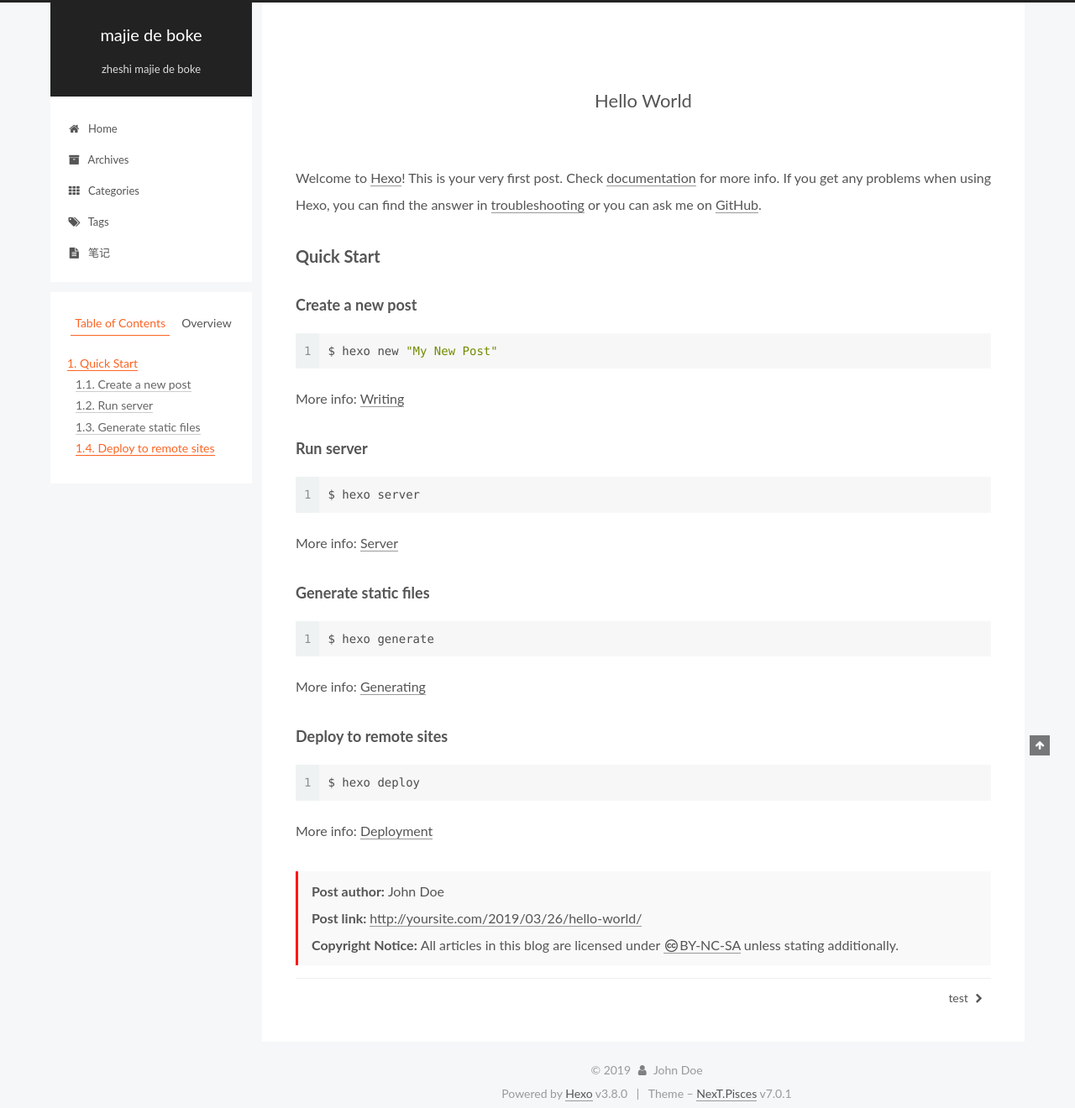
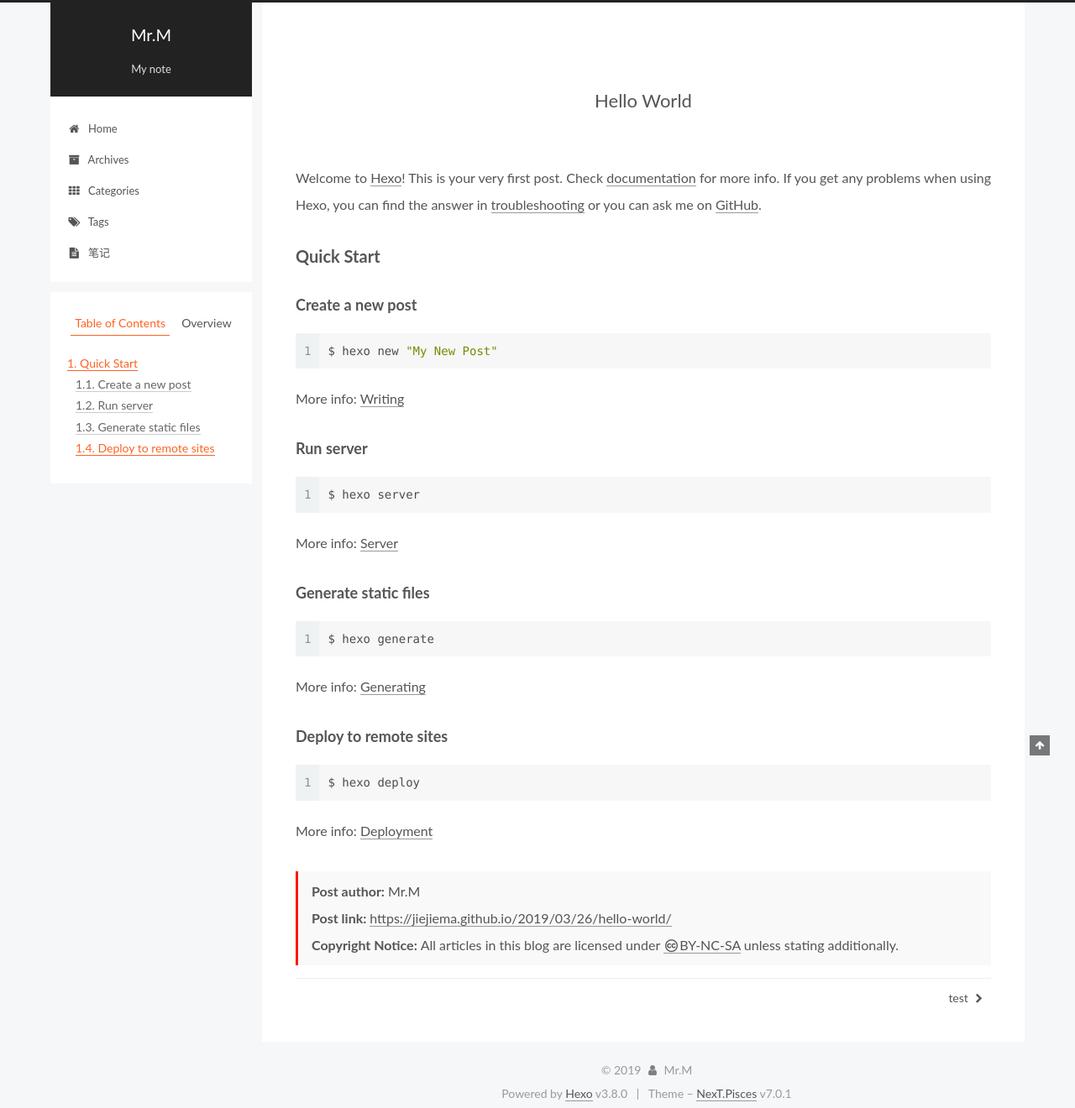
Before and after one commit to jiejiema/jiejiema.github.io, a plain HTML site: page 2019/03/26/hello-world/index.html in a window 1280 px wide. Shown: the whole page at 84% size. Drawn offline with Linux system fonts and the light colour scheme.

Commit message:
Site updated: 2019-03-26 16:19:51

```diff
--- a/2019/03/26/hello-world/index.html
+++ b/2019/03/26/hello-world/index.html
@@ -99,8 +99,8 @@
   <meta name="description" content="Welcome to Hexo! This is your very first post. Check documentation for more info. If you get any problems when using Hexo, you can find the answer in troubleshooting or you can ask me on GitHub. Quick">
 <meta property="og:type" content="article">
 <meta property="og:title" content="Hello World">
-<meta property="og:url" content="http://yoursite.com/2019/03/26/hello-world/index.html">
-<meta property="og:site_name" content="majie de boke">
+<meta property="og:url" content="https://jiejiema.github.io/2019/03/26/hello-world/index.html">
+<meta property="og:site_name" content="Mr.M">
 <meta property="og:description" content="Welcome to Hexo! This is your very first post. Check documentation for more info. If you get any problems when using Hexo, you can find the answer in troubleshooting or you can ask me on GitHub. Quick">
 <meta property="og:locale" content="default">
 <meta property="og:updated_time" content="2019-03-26T06:56:23.401Z">
@@ -113,7 +113,7 @@
 
 
 
-  <link rel="canonical" href="http://yoursite.com/2019/03/26/hello-world/">
+  <link rel="canonical" href="https://jiejiema.github.io/2019/03/26/hello-world/">
 
 
 
@@ -123,7 +123,7 @@
   };
 </script>
 
-  <title>Hello World | majie de boke</title>
+  <title>Hello World | Mr.M</title>
 
 
 
@@ -182,13 +182,13 @@
     <div class="custom-logo-site-title">
       <a href="/" class="brand" rel="start">
         <span class="logo-line-before"><i></i></span>
-        <span class="site-title">majie de boke</span>
+        <span class="site-title">Mr.M</span>
         <span class="logo-line-after"><i></i></span>
       </a>
     </div>
 
 
-        <p class="site-subtitle">zheshi majie de boke</p>
+        <p class="site-subtitle">My note</p>
 
 
 
@@ -343,16 +343,16 @@
 
 
   <div class="post-block">
-    <link itemprop="mainEntityOfPage" href="http://yoursite.com/2019/03/26/hello-world/">
+    <link itemprop="mainEntityOfPage" href="https://jiejiema.github.io/2019/03/26/hello-world/">
 
     <span hidden itemprop="author" itemscope itemtype="http://schema.org/Person">
-      <meta itemprop="name" content="John Doe">
+      <meta itemprop="name" content="Mr.M">
       <meta itemprop="description" content>
       <meta itemprop="image" content="/images/avatar_2.png">
     </span>
 
     <span hidden itemprop="publisher" itemscope itemtype="http://schema.org/Organization">
-      <meta itemprop="name" content="majie de boke">
+      <meta itemprop="name" content="Mr.M">
     </span>
 
 
@@ -447,11 +447,11 @@
 
 <ul class="post-copyright">
   <li class="post-copyright-author">
-    <strong>Post author:  </strong>John Doe</li>
+    <strong>Post author:  </strong>Mr.M</li>
   <li class="post-copyright-link">
     <strong>Post link: </strong>
 
-    <a href="http://yoursite.com/2019/03/26/hello-world/" title="Hello World">http://yoursite.com/2019/03/26/hello-world/</a>
+    <a href="https://jiejiema.github.io/2019/03/26/hello-world/" title="Hello World">https://jiejiema.github.io/2019/03/26/hello-world/</a>
   </li>
   <li class="post-copyright-license">
     <strong>Copyright Notice:  </strong>All articles in this blog are licensed under <a href="https://creativecommons.org/licenses/by-nc-sa/4.0/" rel="noopener" target="_blank"><i class="fa fa-fw fa-creative-commons"></i>BY-NC-SA</a> unless stating additionally.</li>
@@ -537,9 +537,9 @@
         <div class="site-overview">
           <div class="site-author motion-element" itemprop="author" itemscope itemtype="http://schema.org/Person">
 
-              <img class="site-author-image" itemprop="image" src="/images/avatar_2.png" alt="John Doe">
+              <img class="site-author-image" itemprop="image" src="/images/avatar_2.png" alt="Mr.M">
 
-              <p class="site-author-name" itemprop="name">John Doe</p>
+              <p class="site-author-name" itemprop="name">Mr.M</p>
               <div class="site-description motion-element" itemprop="description"></div>
           </div>
 
@@ -653,7 +653,7 @@
   <span class="with-love" id="animate">
     <i class="fa fa-user"></i>
   </span>
-  <span class="author" itemprop="copyrightHolder">John Doe</span>
+  <span class="author" itemprop="copyrightHolder">Mr.M</span>
 
 
 
--- a/css/main.css
+++ b/css/main.css
@@ -1772,7 +1772,7 @@ pre .javascript .function {
   width: 4px;
   height: 4px;
   border-radius: 50%;
-  background: #0fffff;
+  background: #ff11d4;
 }
 .feed-link,
 .chat {
```
Also changed, not shown: 2019/03/26/test/index.html (+14 -14 lines), archives/2019/03/index.html (+11 -11 lines), archives/2019/index.html (+11 -11 lines), archives/index.html (+11 -11 lines), index.html (+17 -17 lines).
